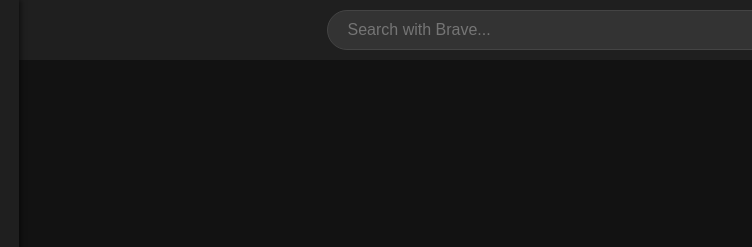
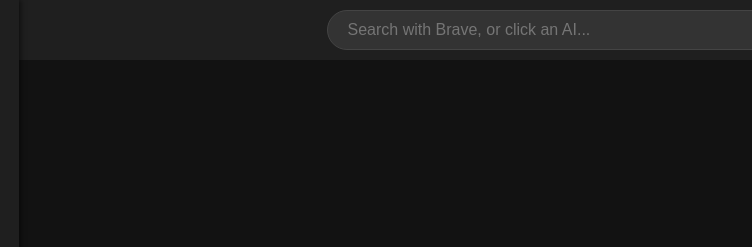
Before and after one commit to Gnalldo/Gnalldo.github.io, a plain HTML site: page index.html in a window 1280 px wide. Shown: the top 247 px of the page, 51-803 px from the left. Drawn offline with Linux system fonts and the light colour scheme.

Commit message:
Update index.html

```diff
--- a/index.html
+++ b/index.html
@@ -141,7 +141,7 @@
     </div>
     <div class="search-bar">
         <form id="searchForm">
-            <input type="text" id="searchQuery" name="q" placeholder="Search with Brave...">
+            <input type="text" id="searchQuery" name="q" placeholder="Search with Brave, or click an AI...">
             <div class="buttons">
                 <button type="submit">
                     <img src="resources/brave.svg" alt="Brave Logo">
```
